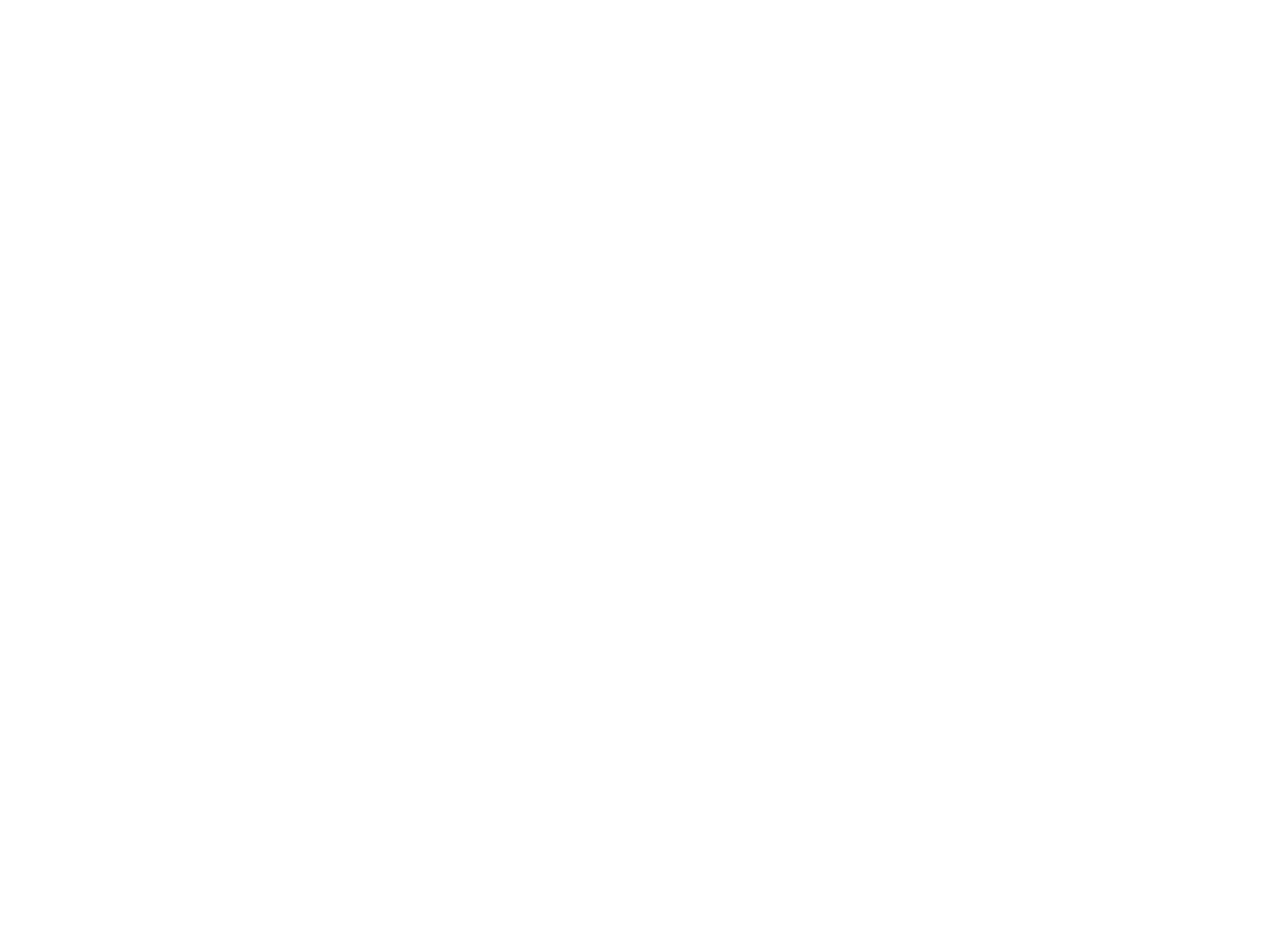
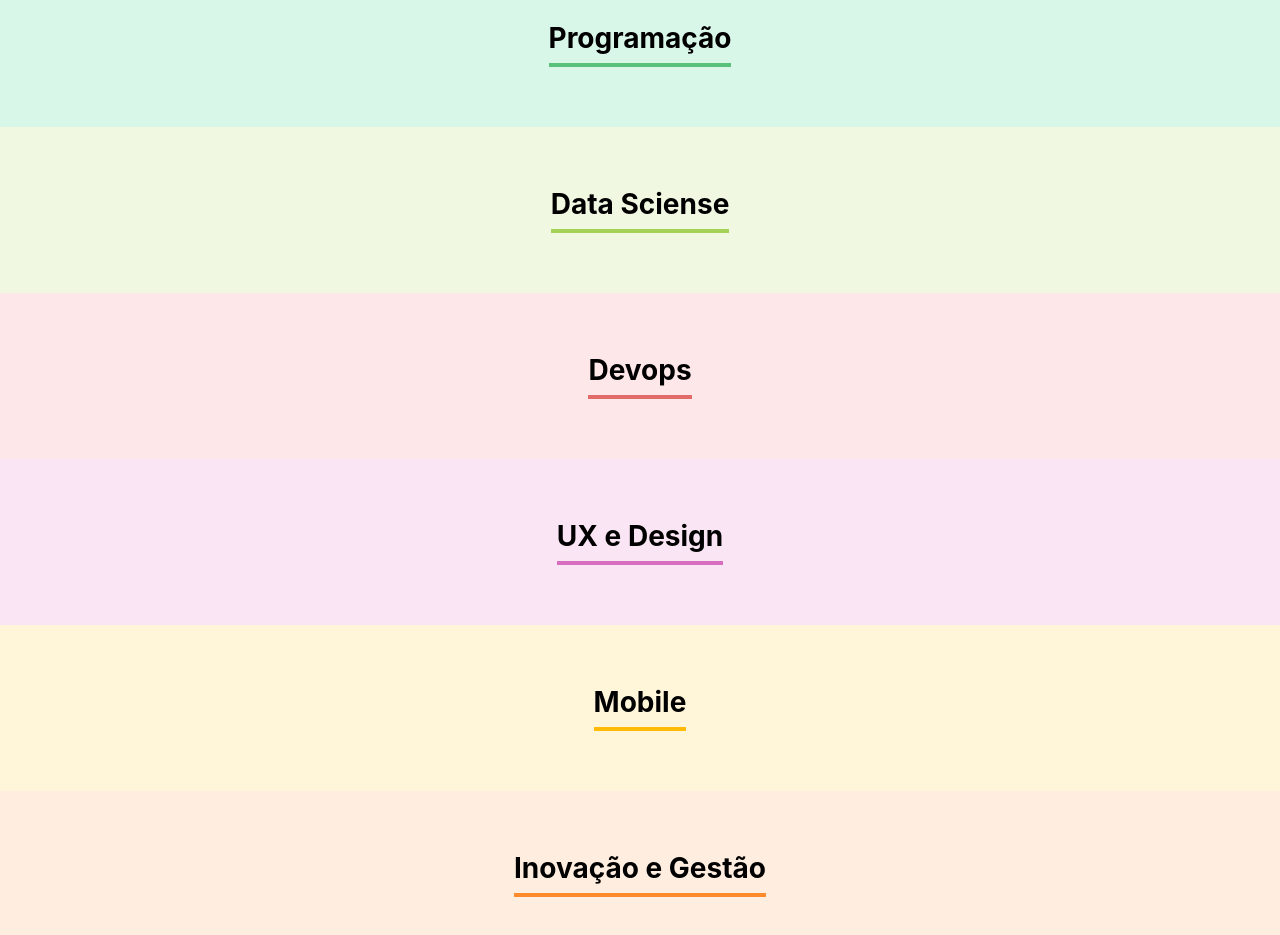
Before and after one commit to desireebarretti/organo, a React (Create React App) app: page / in a window 1280 px wide. Shown: the part 1300-2235 px from the top of the page. Before the commit the page ends 1261 px from the top, so only its background shows below. Built offline with nearby package versions, Linux system fonts and the light colour scheme.

Commit message:
Criando os cards do formulário

```diff
--- a/src/App.jsx
+++ b/src/App.jsx
@@ -1,8 +1,42 @@
 import { useState } from 'react';
 import Banner from './componentes/Banner/Banner';
 import Formulario from './componentes/Formulario/Formulario';
+import Time from './componentes/Time/Time';
 
 export default function App() {
+
+  const times = [
+    {
+      nome: 'Programação',
+      corPrimaria: '#57C278',
+      corSecundaria: '#D9F7E9'
+    },
+    {
+      nome: 'Data Sciense',
+      corPrimaria: '#A6D157',
+      corSecundaria: '#F0F8E2',
+    },
+    {
+      nome: 'Devops',
+      corPrimaria: '#E06B69',
+      corSecundaria: '#FDE7E8',
+    },
+    {
+      nome: 'UX e Design',
+      corPrimaria: '#D86EBF',
+      corSecundaria: '#FAE5F5',
+    },
+    {
+      nome: 'Mobile',
+      corPrimaria: '#FEBA05',
+      corSecundaria: '#FFF5D9',
+    },
+    {
+      nome: 'Inovação e Gestão',
+      corPrimaria: '#FF8A29',
+      corSecundaria: '#FFEEDF',
+    }
+  ]
 
   const [colaboradores, setColaboradores] = useState([])
 
@@ -14,7 +48,13 @@
   return (
     <div className="App">
       <Banner />
-      <Formulario colaboradorCadastrado={colaborador => adicionar(colaborador)}/>
+      <Formulario colaboradorCadastrado={colaborador => adicionar(colaborador)} />
+
+      {times.map(time =>
+        <Time key={time.times}
+          nome={time.nome}
+          corPrimaria={time.corPrimaria}
+          corSecundaria={time.corSecundaria} />)}
     </div>
   );
 }
--- /dev/null
+++ b/src/componentes/Time/Time.css
@@ -0,0 +1,12 @@
+.time {
+    text-align: center;
+    padding: 32px;
+}
+
+.time h3 {
+    font-size: 28px;
+    border-bottom: 4px solid;
+    /* desta forma o border abaixo ficará somente embaixo do elemento */
+    display: inline-block;
+    padding-bottom: 8px;
+}
--- /dev/null
+++ b/src/componentes/Time/Time.jsx
@@ -0,0 +1,20 @@
+import './Time.css'
+
+const Time = (props) => {
+    return (
+        <section className='time'
+            style={{
+                backgroundColor: props.corSecundaria
+            }}>
+
+            <h3 style={{
+                borderColor: props.corPrimaria
+            }}>
+                {props.nome}
+            </h3>
+        </section>
+    )
+}
+
+
+export default Time
```
